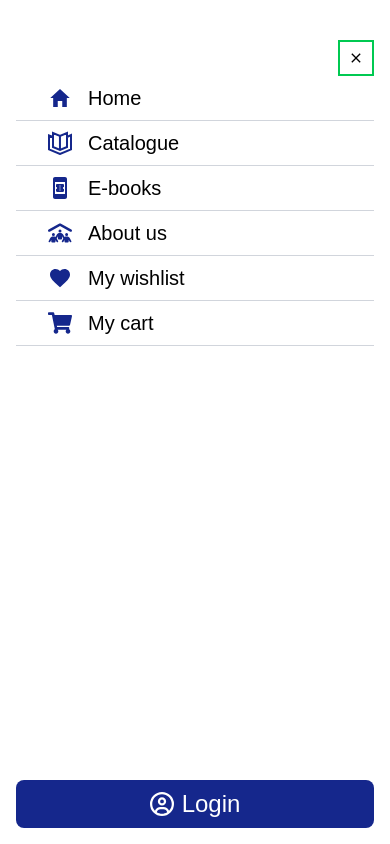
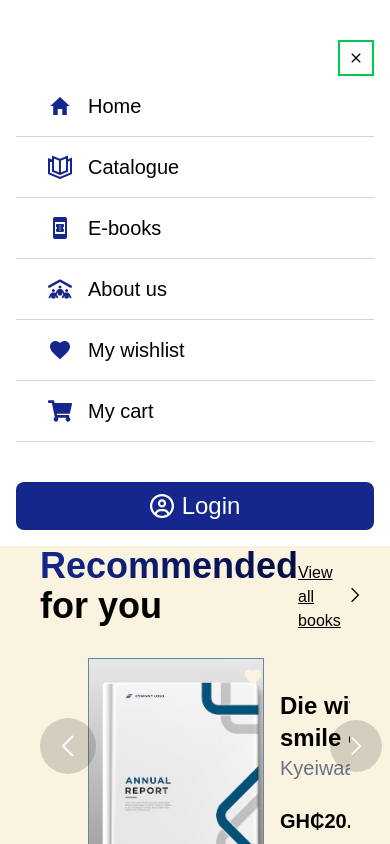
Before and after one commit to AgileMinds48/bible_bookministry-frontend, a Next.js app: page / in a window 390 px wide. Both pictures are taken after a click on the button 338 px from the left and 47 px from the top of the page. Shown: the top 844 px of the page. Built offline with nearby package versions, Linux system fonts and the light colour scheme.

Commit message:
hero responsive

```diff
--- a/components/Header.tsx
+++ b/components/Header.tsx
@@ -113,7 +113,7 @@ const Header = () => {
             exit={{ x: 500 }}
             transition={{ duration: 0.3 }}
 
-            className={`fixed inset-0  z-[100000] `}>
+            className={`fixed inset-0 h-screen z-[100000] `}>
           <Menu
           onClose={handleOpenMenu}
           />
--- a/components/Home/Landing.tsx
+++ b/components/Home/Landing.tsx
@@ -8,22 +8,32 @@ import { GrNext } from 'react-icons/gr';
 const Landing = () => {
 
   return (
-    <main className={`h-[90dvh] pt-20 bg-gradient-to-r from-[#F5F5F5] to-[#b0d4e3b2] overflow-hidden  flex justify-center`} >
+    <main className={`h-[60dvh] pt-20 bg-gradient-to-r from-[#F5F5F5] to-[#b0d4e3b2] overflow-hidden  flex justify-center`} >
       <div className='grid md:grid-cols-[2fr_1fr] grid-cols-1 h-[80%] w-full max-w-[100em]'>
-        <div className='b w-full p-10 flex flex-col items-center md:items-start justify-center'>
-          <h1 className='md:text-7xl text-4xl  w-[90%] font-sans sans text-[#15278c] text-center md:text-left'>Grow in Grace with  <span className='green-gradient text-transparent bg-clip-text'>Trusted</span><br className='lg:block hidden'/> Christian Literature</h1>
+        <div className='b w-full p-4 md:p-10 flex flex-col items-center md:items-start justify-center'>
+          <h1 className='md:text-7xl text-3xl md:w-[90%] poppins font-bold text-[#15278c] text-center md:text-left '>
+            Grow in Grace with
+            {" "}
+            <span className='green-gradient text-transparent bg-clip-text'>
+              Trusted
+            </span>
+            <br className='lg:block hidden' />
+            {" "}
+            Christian Literature
+          </h1>
           <p className='md:w-[50%] w-[90%]  mt-4 text-sm md:text-lg poppins font-medium text-center md:text-left'>
             Explore our collection of Bibles and non-charismatic books rooted in scripture and truth
           </p>
-          <div className='mt-10 flex gap-4'>
+          <div className='md:mt-10 mt-10 flex gap-4 justify-center '>
             <Link href={`/catalogue`}>
-            <button className='px-10 py-4 blue-gradient text-white hover:shadow-lg rounded-lg cursor-pointer  transition duration-300 hover:bg-[#426074] hover: flex items-center gap-2 group poppins font-medium antialiased'>Explore Our Shelf
+              <button className='md:px-10 md:py-4 p-2 px-4 border-2 border-[#15278c] whitespace-nowrap blue-gradient text-white hover:shadow-lg rounded-lg cursor-pointer  transition duration-300 hover:bg-[#426074] hover: flex items-center gap-2 group poppins font-medium antialiased'>
+                Explore Our Shelf
                 <div aria-label='next-button' className='group-hover:translate-x-4 transition duration-300 delay-100'>
                   <GrNext />
                 </div>
               </button>
               </Link>
-            <button className='poppins font-medium px-10 py-4 text-[#15278c] border-2 border-[#15278c] hover:shadow-lg rounded-lg cursor-pointer  transition duration-200  hover-blue-gradient hover:text-white'>Learn About Us</button>
+            <button className='poppins font-medium md:px-10 md:py-4 p-2 px-4 text-[#15278c] border-2 border-[#15278c] hover:shadow-lg rounded-lg cursor-pointer  transition duration-200  hover-blue-gradient hover:text-white'>Learn About Us</button>
           </div>
         </div>
         <div className='h-[40em] w-full place-items-center relative hidden md:block -translate-y-[45%]'>
--- a/components/Menu.tsx
+++ b/components/Menu.tsx
@@ -20,7 +20,7 @@ const Menu = ({onClose}:MenuProps) => {
     {icon: <FaShoppingCart />,label: 'My cart', href: '' },
   ];
   return (
-    <div className=" h-screen pt-10 bg-white p-4 poppins flex flex-col">
+    <div className="  pt-10 bg-white p-4 poppins flex flex-col">
       <div
         onClick={onClose}
         className='p-2 border-2 border-green-500 w-fit flex ml-auto'>
@@ -30,15 +30,15 @@ const Menu = ({onClose}:MenuProps) => {
         {navItems.map(({ label, href,icon }) => (
           <Link key={label} href={href} className='flex items-center space-x-2 px-8 border-b border-gray-300'>
             <div className='text-2xl text-[#15278c]'>{icon}</div>
-            <li className=' w-full  text-xl p-2 '>
+            <li className=' w-full  text-xl p-2 py-4'>
               {label}
             </li>
             </Link>
         ))}
       </ul>
 
-      <div className='mt-auto text-2xl flex gap-2 justify-center items-center text-white bg-[#15278c] rounded-lg py-2 '>
-        <FaRegCircleUser className='text-white'/>
+      <div className='mt-10 text-2xl flex gap-2 justify-center items-center text-white bg-[#15278c] rounded-lg py-2 '>
+        <FaRegCircleUser className='text-white '/>
         Login
       </div>
   </div>  )
```
